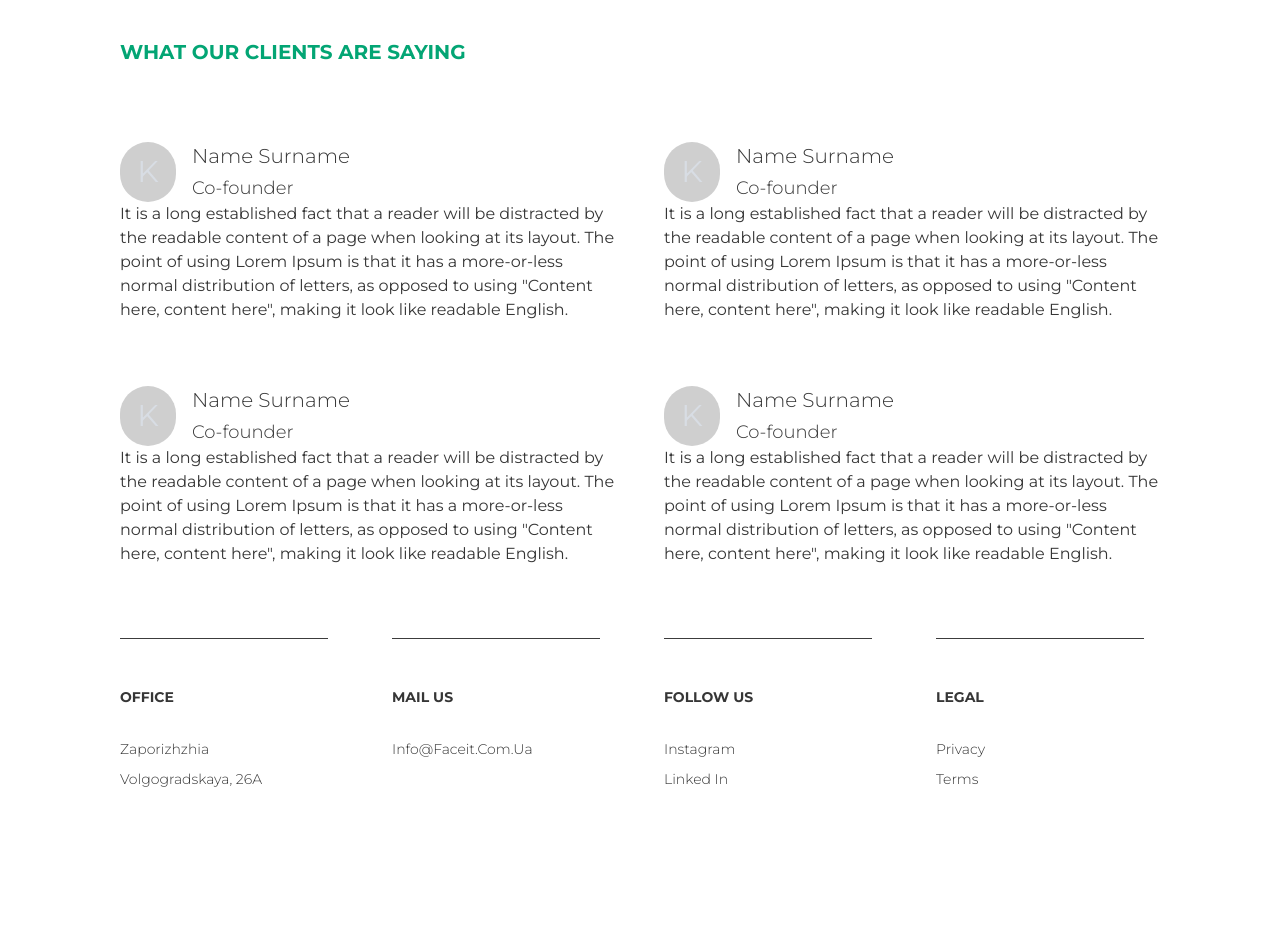
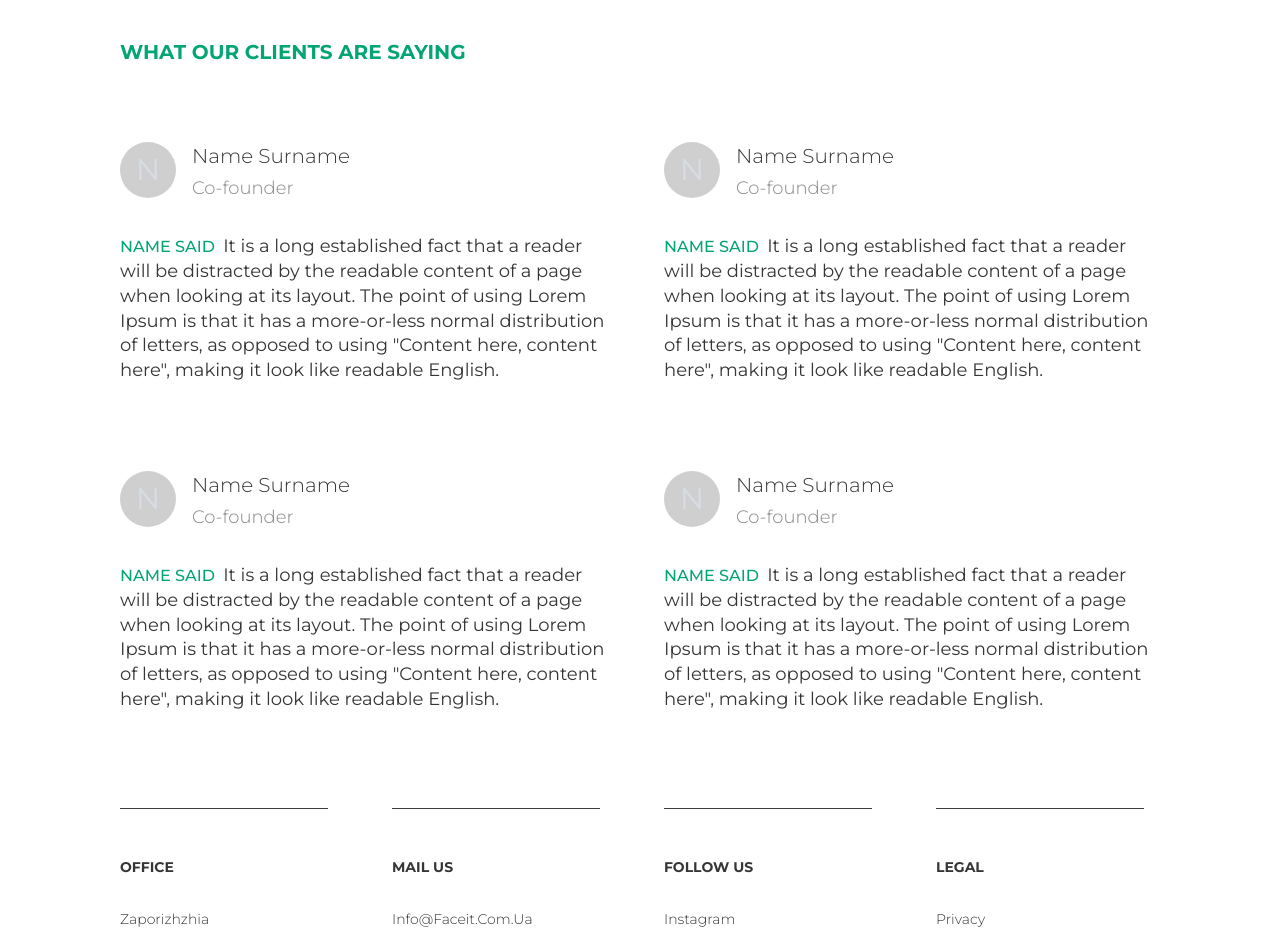
Before and after one commit to SunkissedWitch/faceit-prototype, a Next.js app: page / in a window 1280 px wide. Shown: the part 2860-3801 px from the top of the page. Before the commit the page ends 3745 px from the top, so only its background shows below. Built offline with nearby package versions, Linux system fonts and the light colour scheme.

Commit message:
finished review section with placeholder data, still needs to add a real content

```diff
--- a/src/components/ReviewCard/index.jsx
+++ b/src/components/ReviewCard/index.jsx
@@ -1,4 +1,4 @@
-import { CardHeaderText } from "./index.styles"
+import { CardAvatar, CardHeaderText, CardText } from "./index.styles"
 
 export const ReviewCard = ({ review, ...props }) => {
   const { firstName, lastName, role, text, avatar } = review || {
@@ -10,29 +10,16 @@ export const ReviewCard = ({ review, ...props }) => {
   }
   return (
     <>
-      <div className='w-full min-h-16 py-2 px-0'>
+      <div {...props} className='w-full flex flex-col min-h-16 py-2 px-0 gap-y-8'>
         <div className='flex flex-row w-5/6 gap-x-4'>
-          { avatar
-            ?
-            <div className="avatar">
-              <div className="w-14 rounded-full">
-                <img src="/images/stock/photo-1534528741775-53994a69daeb.jpg" />
-              </div>
-            </div>
-            :
-            <div className="avatar placeholder">
-              <div className="bg-neutral-focus text-neutral-content rounded-full w-14">
-                <span className="text-3xl">K</span>
-              </div>
-            </div>
-          }
+          <CardAvatar avatar={avatar} firstName={firstName} />
           <CardHeaderText
             firstName={firstName}
             lastName={lastName}
             role={role}
           />
         </div>
-        <div>{text}</div>
+        <CardText name={firstName}>{text}</CardText>
       </div>
     </>
   )
--- a/src/components/ReviewCard/index.styles.jsx
+++ b/src/components/ReviewCard/index.styles.jsx
@@ -5,12 +5,40 @@ export const CardHeaderText = ({
 }) => {
   return (
     <div className='flex flex-col w-full gap-y-1'>
-      <div className='text-xl font-light'>
+      <div className='text-primary-content text-xl font-light'>
         {firstName} {lastName}
       </div>
-      <div className='text-lg font-light'>
+      <div className='text-secondary text-lg font-light'>
         {role}
       </div>
     </div>
   )
 }
+
+export const CardAvatar = ({ avatar, firstName }) => {
+  if (avatar) {
+    return (
+      <div className="avatar">
+        <div className="w-14 h-14 rounded-full">
+          <img src={avatar.src} alt={firstName} />
+        </div>
+      </div>
+    )
+  }
+  return (
+    <div className="avatar placeholder">
+      <div className="bg-neutral-focus text-neutral-content rounded-full w-14 h-14">
+        <span className="text-3xl">{firstName[0]}</span>
+      </div>
+    </div>
+  )
+}
+
+export const CardText = ({ children, name }) => {
+  return (
+    <div className='text-primary-content text-lg leading-snug font-normal pb-6'>
+      <span className='text-primary uppercase font-medium mr-1 text-base'>{name} said </span>
+      {children}
+    </div>
+  )
+}
```
